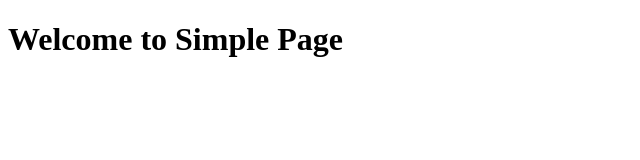
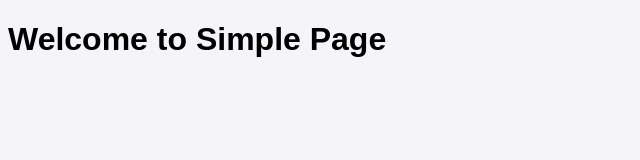
Before and after one commit to cchalla1/simple-pagek22, a plain HTML site: page index.html in a window 1280 px wide. Shown: the whole page, without its empty margins (0-640 px from the left). Drawn offline with Linux system fonts and the light colour scheme.

Commit message:
Add CSS to HTML page

```diff
--- a/index.html
+++ b/index.html
@@ -1 +1 @@
-<!DOCTYPE html><html><head><title>Simple Page</title></head><body><h1>Welcome to Simple Page</h1></body></html>
+<!DOCTYPE html><html><head><title>Simple Page</title><style>body { font-family: Arial, sans-serif; background-color: #f4f4f9; }</style></head><body><h1>Welcome to Simple Page</h1></body></html>
```
